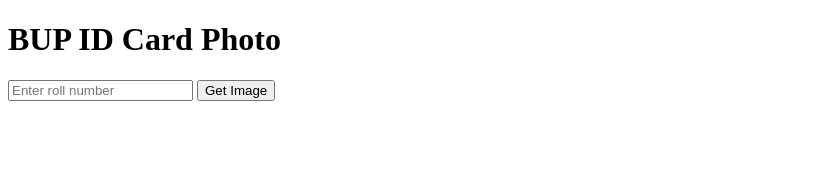
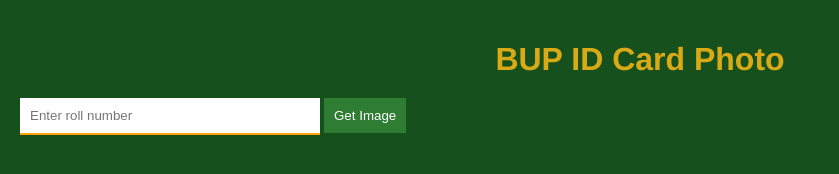
Before and after one commit to 24phyr/bup-id-card-photo, a plain HTML site: page index.html in a window 1280 px wide. Shown: the whole page, without its empty margins (0-839 px from the left). Drawn offline with Linux system fonts and the light colour scheme.

Commit message:
Update styles.css

```diff
--- a/styles.css
+++ b/styles.css
@@ -1,4 +1,40 @@
 .output-image {
-  max-width: 400px;
-  max-height: auto;
+	max-width: 400px;
+	max-height: auto;
+	height: auto;
+	display: block;
+	margin-top: 20px;
 }
+
+body {
+	background-color: #16501D;
+	margin: 0;
+	padding: 20px;
+}
+
+h1 {
+	color: #d9aa16;
+	text-align: center;
+	font-family: Helvetica;
+	margin-bottom: 20px;
+}
+
+input[type="text"] {
+  width: 100%;
+	max-width: 300px;
+	padding: 10px;
+	margin-bottom: 10px;
+	outline: none;
+	box-sizing: border-box;
+	border: none;
+	border-bottom: 2px solid #fea406;
+}
+
+button {
+	max-width: 300px;
+	padding: 10px;
+	background-color: #2E7D32;
+	color: #fff;
+	border: none;
+	cursor: pointer;
+}
```
